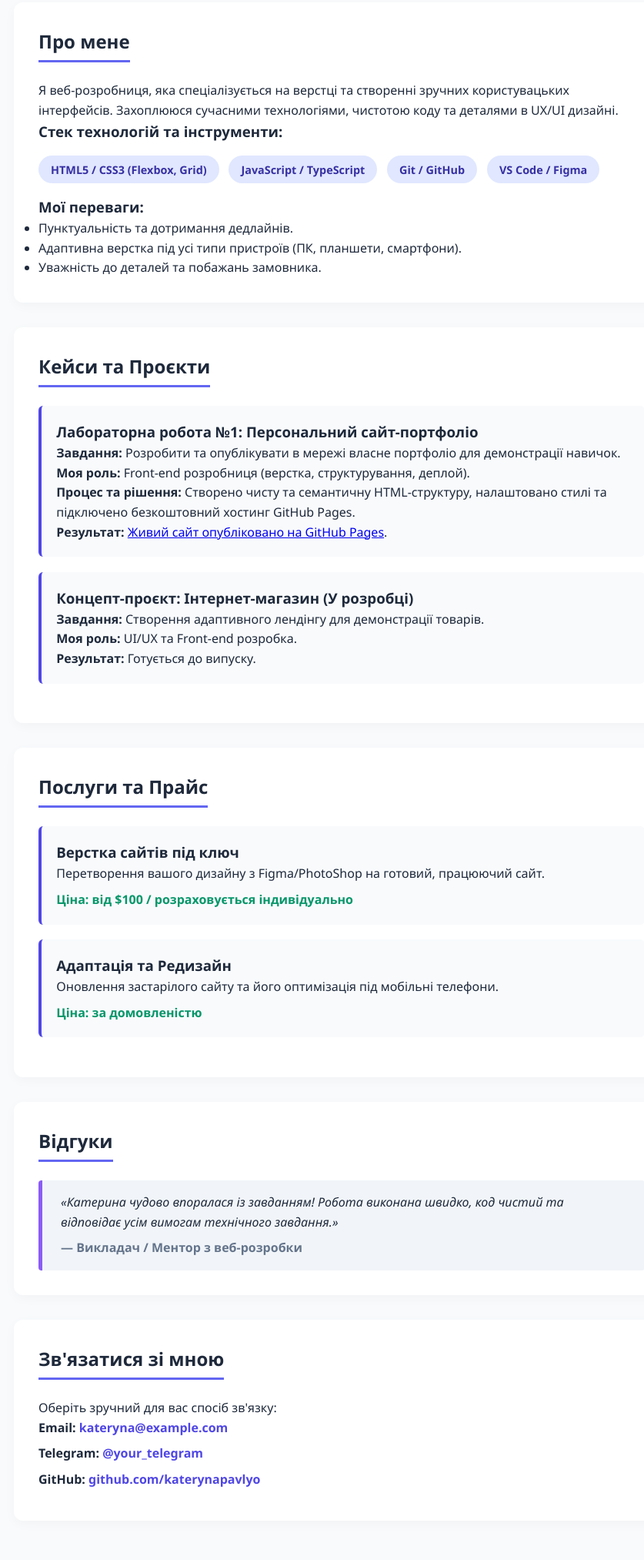
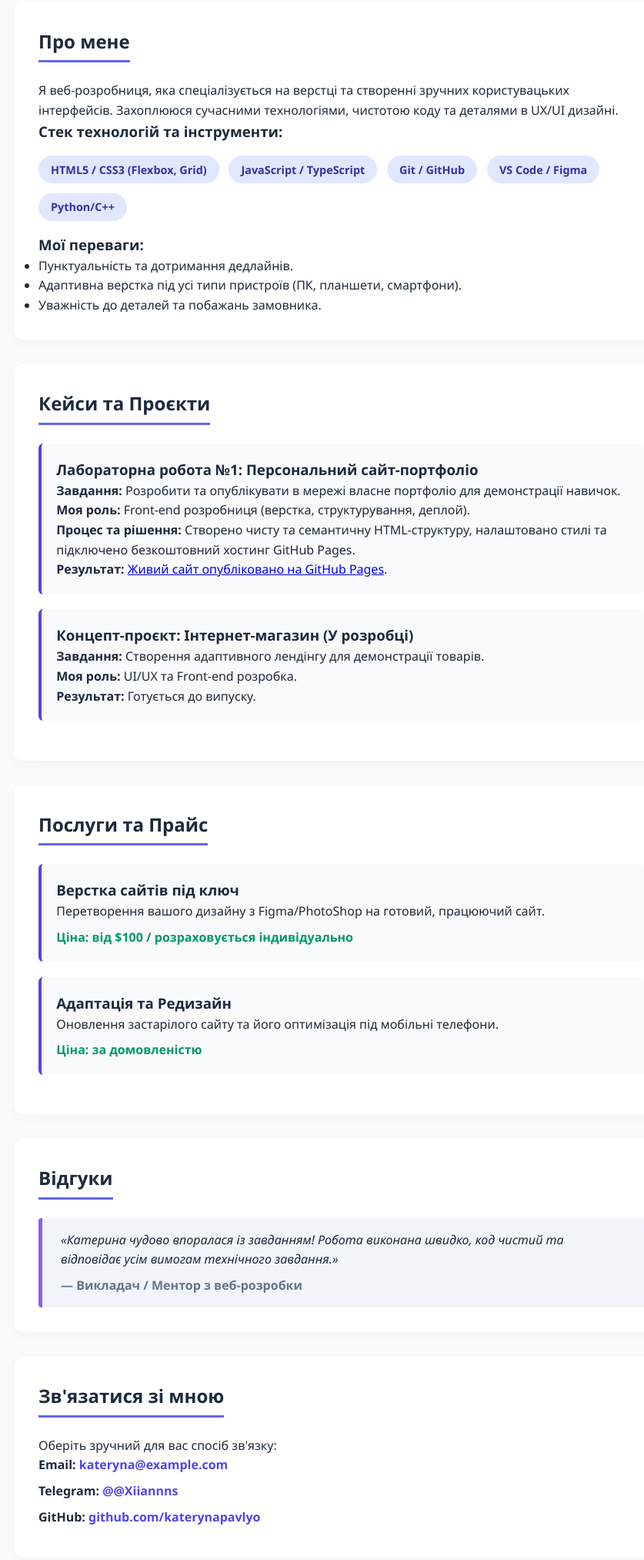
Before and after one commit to katerynapavlyo/my-portfolio, a plain HTML site: page index.html in a window 1280 px wide. Shown: the part 487-2513 px from the top of the page at 77% size, without its empty margins (196-1033 px from the left). Drawn offline with Linux system fonts and the light colour scheme.

Commit message:
Updated portfolio content and styles

```diff
--- a/index.html
+++ b/index.html
@@ -42,6 +42,7 @@
                 <li>JavaScript / TypeScript</li>
                 <li>Git / GitHub</li>
                 <li>VS Code / Figma</li>
+                <li>Python/C++</li>
             </ul>
 
             <h3>Мої переваги:</h3>
@@ -104,8 +105,8 @@
             <p>Оберіть зручний для вас спосіб зв'язку:</p>
 
             <ul class="contact-links">
-                <li><strong>Email:</strong> <a href="mailto:kateryna@example.com">kateryna@example.com</a></li>
-                <li><strong>Telegram:</strong> <a href="https://t.me/" target="_blank">@your_telegram</a></li>
+                <li><strong>Email:</strong> <a href="mailto:kateryna.pavlo@student.uzhnu.edu.ua">kateryna@example.com</a></li>
+                <li><strong>Telegram:</strong> <a href="https://t.me/" target="_blank">@@Xiiannns</a></li>
                 <li><strong>GitHub:</strong> <a href="https://github.com/katerynapavlyo" target="_blank">github.com/katerynapavlyo</a></li>
             </ul>
         </section>
```
